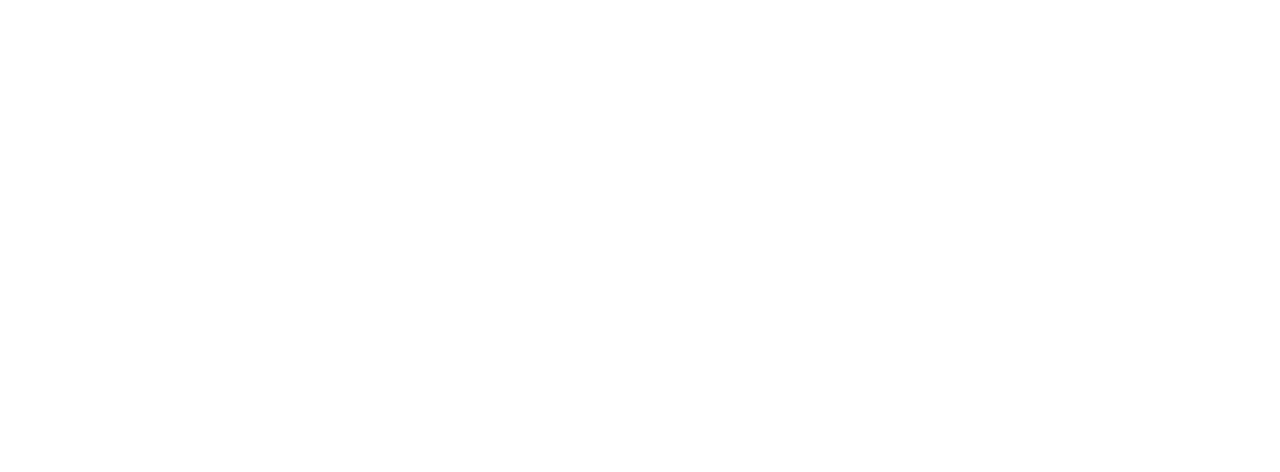
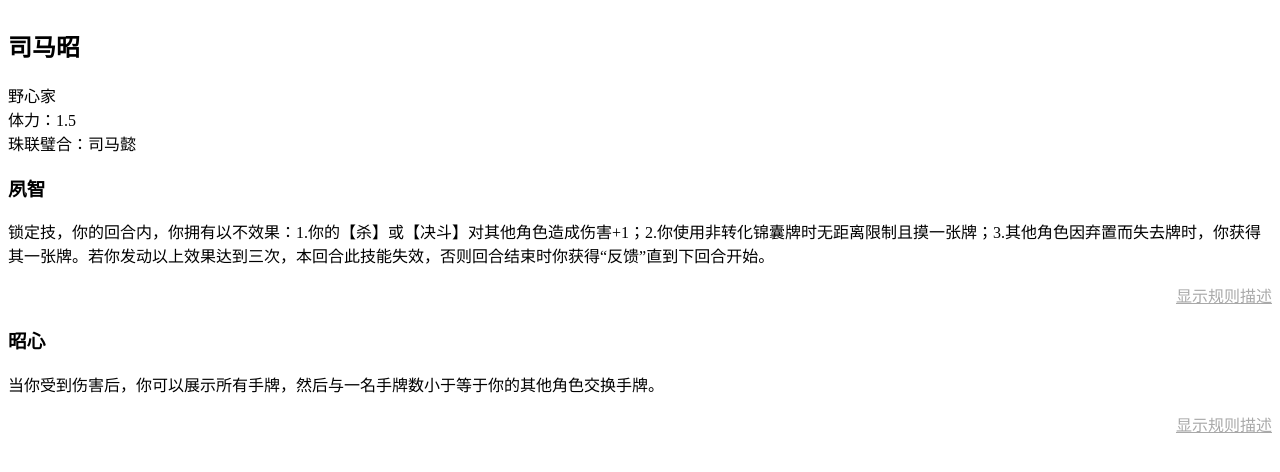
Before and after one commit to SSadamune/sgs-wiki, a Next.js app: page /guide/general/AM001 in a window 1280 px wide. Before the commit this address had no page. Shown: the top 472 px of the page. Built offline with nearby package versions, Linux system fonts and the light colour scheme.

Commit message:
add AM001,002

```diff
--- a/src/components/pages/guide/GeneralList/GeneralList.tsx
+++ b/src/components/pages/guide/GeneralList/GeneralList.tsx
@@ -12,6 +12,7 @@ type Props = {
 // TODO: common
 const newExpansions: ExpansionName[] = ["SP", "纵横捭阖", "海外专属"];
 const otherOfficialVersions: VersionId[] = [
+  "half-official-other",
   "official-online-new",
   "official-mobile",
   "official-oversea",
@@ -37,7 +38,7 @@ export function GeneralList({ detailLink }: Props) {
   } = {
     showsNewExpansions: "新扩展",
     showsHalfOfficial: "官盗增修",
-    showsOtherOfficial: "采用旧版",
+    showsOtherOfficial: "其它版本",
     showsDouDiy: "豆包DIY",
     showsOtherDiy: "其它DIY",
   };
--- a/src/data/generals.ts
+++ b/src/data/generals.ts
@@ -507,7 +507,7 @@ export const generals: Record<string, General> = {
             standardizedSkill: {
               description:
                 "当确定你因其他角色的获得而移动的牌时，若你的能被该角色获得的牌数大于X，你可将此次移动的牌改为你的X张牌（X为此次移动的牌数）。",
-              type: "Trigger",
+
               timing: "确定移动的牌时",
             },
           },
@@ -518,7 +518,7 @@ export const generals: Record<string, General> = {
             standardizedSkill: {
               description:
                 "每回合限一次，一名角色的牌因弃置而移至弃牌堆后，若该角色：为你，你可以获得此次被移动的牌中的一张；为当前回合角色，且其手牌数不大于你，你可以令其选择此次被移动的牌中的一张，其获得之。",
-              type: "Trigger",
+
               timing: "移至目标区域后",
             },
           },
@@ -793,7 +793,7 @@ export const generals: Record<string, General> = {
             standardizedSkill: {
               description:
                 "当你造成或受到伤害后，若你于当前回合内未发动过此技能且此武将牌处于明置状态且你的另一张武将牌：处于明置状态，你可令与你势力相同的角色各摸一张牌；处于暗置状态，你可对与你势力不同的一名角色造成1点普通伤害。",
-              type: "Trigger",
+
               timing: ["造成伤害后", "受到伤害后"],
             },
             memo: "不能通过发动“望归”明置此武将牌（暗置时不满足任何发动条件）。",
@@ -805,7 +805,7 @@ export const generals: Record<string, General> = {
             standardizedSkill: {
               description:
                 "当黑色【杀】或黑色普通锦囊牌于其他角色的出牌阶段内指定目标后，若使用者为该角色且其于此回合内于使用此牌之前未使用过黑色【杀】或黑色普通锦囊牌且目标对应的角色数为1，你可发动此技能▶{若其手牌数小于体力值，其将手牌补至X张（X为其体力值），其于此回合内不能使用对应的实体牌均是其手牌区的牌的牌}。若你与其所有武将牌均处于明置状态，你可暗置你的一张不为君主武将牌且不为士兵牌的武将牌▷其暗置你选择的其一张不为君主武将牌且不为士兵牌的武将牌，你与其于此回合内不能明置以此法暗置的武将牌。 ",
-              type: "Trigger",
+
               timing: ["牌指定目标后"],
             },
             memo: "如果不满足‘手牌小于体力值’，则无法执行补牌和封出牌的效果；但如果双方均已明置武将牌，仍然可以执行暗置武将牌的操作。",
@@ -1325,7 +1325,7 @@ export const generals: Record<string, General> = {
             standardizedSkill: {
               description:
                 "当你受到伤害时，你可弃置两张颜色相同的牌▶伤害值-1。若没有与你势力相同的其他角色，你判定，若结果为红色，你摸一张牌。",
-              type: "Trigger",
+
               timing: "受到伤害时",
             },
           },
@@ -1336,7 +1336,7 @@ export const generals: Record<string, General> = {
             standardizedSkill: {
               description:
                 "当你进行的判定结果确定后，若判定牌为包含使用者对目标对应的角色造成伤害的效果的牌，你可获得此牌▶你可令当前回合角色使用【杀】的次数上限于此回合内+1且其手牌上限于此回合内+1。 ",
-              type: "Trigger",
+
               timing: "判定结果确定后",
             },
             keywords: ["伤害类牌"],
@@ -1430,19 +1430,17 @@ export const generals: Record<string, General> = {
             memo: "你从角色A的装备区里获得的牌，不能把它还给A（若A是你自己，则不能留在自己手上）。",
             standardizedSkill: [
               {
-                isChild: true,
                 index: 1,
                 description:
                   "出牌阶段开始时，你可获得与你势力相同的一名角色装备区里的一张牌▶若其：为你，你将此牌交给一名角色；不为你，你可将此牌交给另一名角色。",
-                type: "Trigger",
+
                 timing: "出牌阶段开始时",
               },
               {
-                isChild: true,
                 index: 2,
                 description:
                   "当牌被使用时，若使用者与你势力相同，且此牌的目标角色包含其，且本回合未因其使用相同类别的牌而发动过此技能，（你令）其可摸一张牌。",
-                type: "Trigger",
+
                 timing: "牌被使用时",
               },
             ],
@@ -1454,7 +1452,7 @@ export const generals: Record<string, General> = {
             standardizedSkill: {
               description:
                 "其他角色的出牌阶段结束时，若你于此阶段内失去过至少X张牌（X为你的体力值且至少为1），你可将你的手牌补至Y张（Y为你的体力上限）▶你可变更。 ",
-              type: "Trigger",
+
               timing: "出牌阶段结束时",
             },
           },
@@ -1804,19 +1802,17 @@ export const generals: Record<string, General> = {
               "你首次明置此武将牌时，将两张剩余武将牌扣置于武将牌上，称为“魂”；每回合每种牌名限一次，你可以移去一张“魂”，视为使用任意一种基本牌或普通锦囊牌（目标仅包括与此“魂”牌面势力相同或未确定势力的角色）。",
             standardizedSkill: [
               {
-                isChild: true,
                 index: 1,
                 description:
                   "当你明置此武将牌后，若你未发动过此技能，你随机将武将牌堆里的两张牌扣置于武将牌上（称为“魂”）。",
-                type: "Trigger",
+
                 timing: "明置武将牌后",
               },
               {
-                isChild: true,
                 index: 2,
                 description:
                   "当你需要使用与你于当前回合内以此法使用过的牌的牌名均不同的除【闪】外的基本牌/除【无懈可击】外的普通锦囊牌时，你可将一张“魂”置入武将牌堆▶你使用无对应的实体牌的此基本牌/普通锦囊牌（有势力且与你以此法置入武将牌堆的“魂”代表的武将牌势力不同的角色不是你以此法使用的牌的合法目标）。",
-                type: "Trigger",
+
                 timing: "需要使用牌时",
               },
             ],
@@ -1827,19 +1823,17 @@ export const generals: Record<string, General> = {
               "当你受到伤害后，或与你势力不同的角色从濒死被救回后，你可以将一张剩余武将牌扣置为“魂”。",
             standardizedSkill: [
               {
-                isChild: true,
                 index: 1,
                 description:
                   "当你受到伤害后，你可随机将武将牌堆里的一张牌扣置于武将牌上（称为“魂”）。",
-                type: "Trigger",
+
                 timing: "明置武将牌后",
               },
               {
-                isChild: true,
                 index: 2,
                 description:
                   "当一名角色的濒死结算结束后，若其与你势力不同且存活，你可随机将武将牌堆里的一张牌扣置于武将牌上（称为“魂”）。 ",
-                type: "Trigger",
+
                 timing: "需要使用牌时",
               },
             ],
@@ -1866,19 +1860,17 @@ export const generals: Record<string, General> = {
               "你首次明置此武将牌时，将两张剩余武将牌扣置于武将牌上，称为“魂”；每回合每种类别限一次，你可以移去一张“魂”，视为使用任意一种基本牌或普通锦囊牌（【闪】和【无懈可击】除外，目标不能包含与此“魂”牌面势力相同或未确定势力的角色）。",
             standardizedSkill: [
               {
-                isChild: true,
                 index: 1,
                 description:
                   "当你明置此武将牌后，若你未发动过此技能，你随机将武将牌堆里的两张牌扣置于武将牌上（称为“魂”）。",
-                type: "Trigger",
+
                 timing: "明置武将牌后",
               },
               {
-                isChild: true,
                 index: 2,
                 description:
                   "当你需要使用与你于当前回合内以此法使用过的牌的类别均不同的除【闪】外的基本牌/除【无懈可击】外的普通锦囊牌时，你可将一张“魂”置入武将牌堆▶你使用无对应的实体牌的此基本牌/普通锦囊牌（有势力且与你以此法置入武将牌堆的“魂”代表的武将牌势力不同的角色不是你以此法使用的牌的合法目标）。",
-                type: "Trigger",
+
                 timing: "需要使用牌时",
               },
             ],
@@ -1890,28 +1882,25 @@ export const generals: Record<string, General> = {
               "当你受到伤害后，或与你势力不同的角色从濒死被救回后，你可以将一张剩余武将牌扣置为“魂”。准备阶段，你可以移去至多两张“魂”，获得等量的“魂”。",
             standardizedSkill: [
               {
-                isChild: true,
                 index: 1,
                 description:
                   "当你受到伤害后，你可随机将武将牌堆里的一张牌扣置于武将牌上（称为“魂”）。",
-                type: "Trigger",
+
                 timing: "明置武将牌后",
               },
               {
-                isChild: true,
                 index: 2,
                 description:
                   "当一名角色的濒死结算结束后，若其与你势力不同且存活，你可随机将武将牌堆里的一张牌扣置于武将牌上（称为“魂”）。 ",
-                type: "Trigger",
+
                 timing: "濒死结算结束后",
               },
 
               {
-                isChild: true,
                 index: 3,
                 description:
                   "准备阶段，你可将至多两张“魂”置入武将牌堆▶你随机将武将牌堆里的等量张牌扣置于武将牌上（称为“魂”）。 ",
-                type: "Trigger",
+
                 timing: "准备阶段",
               },
             ],
@@ -2085,7 +2074,7 @@ export const generals: Record<string, General> = {
             standardizedSkill: {
               description:
                 "出牌阶段，若你于此回合内{未发动过此技能或上一次因发动此技能而使用的牌为【知己知彼】/【远交近攻】}，你可使用对应的实体牌为你的一张♠手牌的【远交近攻】/【知己知彼】。",
-              type: "Trigger",
+
               timing: "出牌阶段的空闲时间点",
             },
           },
@@ -2097,7 +2086,7 @@ export const generals: Record<string, General> = {
             standardizedSkill: {
               description:
                 "锁定技，当你受到伤害时，若你不在来源的攻击范围内，你令伤害值-1。 ",
-              type: "Trigger",
+
               timing: ["受到伤害时"],
             },
           },
@@ -2126,6 +2115,151 @@ export const generals: Record<string, General> = {
   // =============================== AMBITION ================================
   //
   // =========================================================================
+
+  AM001: {
+    id: "AM001",
+    name: "司马昭",
+    faction: "野心家",
+    health: 1.5,
+    defaultVersion: "official",
+    relatedGenerals: ["司马懿"],
+    versions: [
+      {
+        versionId: "official",
+        skills: [
+          {
+            name: "夙智",
+            description:
+              "锁定技，你的回合内，你拥有以不效果：1.你的【杀】或【决斗】对其他角色造成伤害+1；2.你使用非转化锦囊牌时无距离限制且摸一张牌；3.其他角色因弃置而失去牌时，你获得其一张牌。若你发动以上效果达到三次，本回合此技能失效，否则回合结束时你获得“反馈”直到下回合开始。",
+            standardizedSkill: [
+              {
+                index: 1,
+                description:
+                  "当你于回合内因执行【杀】或【决斗】的效果而造成伤害时，若使用者为你且X＜3，你令伤害值+1。",
+                timing: "造成伤害时",
+              },
+              {
+                index: 2,
+                description:
+                  "当非转化的锦囊牌于你的回合内被使用时，若使用者为你且X＜3，你摸一张牌。",
+                timing: "牌被使用时",
+              },
+              {
+                index: 3,
+                description:
+                  "当其他角色的牌于你的回合内因弃置而置入弃牌堆后，若X＜3，你获得其一张牌。",
+                timing: "移至目标区域后",
+              },
+              {
+                index: 4,
+                description:
+                  "若X＜3，你于回合内使用非转化的锦囊牌无距离关系的限制。",
+                timing: null,
+              },
+              {
+                index: 5,
+                description:
+                  "回合结束前，若X＜3，你于你的下个回合开始之前拥有〖反馈〗。（X为你于此回合内发动〖夙智①〗、〖夙智②〗和〖夙智③〗的次数之和） ",
+                timing: "回合结束前",
+              },
+            ],
+            label: "锁定技",
+          },
+          {
+            name: "昭心",
+            description:
+              "当你受到伤害后，你可以展示所有手牌，然后与一名手牌数小于等于你的其他角色交换手牌。",
+            standardizedSkill: {
+              description:
+                "当你受到伤害后，你可展示所有手牌▶你与一名手牌数不大于你的其他角色交换手牌。",
+              timing: "受到伤害后",
+            },
+          },
+        ],
+      },
+    ],
+    expansionPack: "不臣",
+  },
+
+  AM002: {
+    id: "AM002",
+    name: "钟会",
+    faction: "野心家",
+    health: 2,
+    defaultVersion: "half-official-other",
+    versions: [
+      {
+        versionId: "official",
+        skills: [
+          {
+            name: "权计",
+            description:
+              "每回合各限一次，当你造成或受到伤害后，你楼可以摸一张牌并将一张牌置于武将牌上，称为“权”；你的手牌上限+X（X为“权”数）。",
+            standardizedSkill: [
+              {
+                index: 1,
+                description:
+                  "当你受到伤害后，若你于当前回合内未发动过此技能，你可摸一张牌▶你将一张牌置于武将牌上（称为“权”）。",
+                timing: "受到伤害后",
+              },
+              {
+                index: 2,
+                description:
+                  "当你造成伤害后，若你于当前回合内未发动过此技能，你可摸一张牌▶你将一张牌置于武将牌上（称为“权”）。",
+                timing: "造成伤害后",
+              },
+              {
+                index: 3,
+                description: "你的手牌上限+X（X为“权”数）。",
+                timing: null,
+              },
+            ],
+          },
+          {
+            name: "排异",
+            description:
+              "出牌阶段限一次，你可移去一张“权”，令-名角色摸X张牌（X为“权”数且至多为7）若其手牌数大于你，你对其造成1点伤害。",
+            standardizedSkill: {
+              description:
+                "出牌阶段限一次，你可将一张“权”置入弃牌堆并选择一名角色▶其摸X张牌（X=min{“权”数,7}）。若其手牌数大于你，你对其造成1点普通伤害。 ",
+              timing: "出牌阶段的空闲时间点",
+            },
+          },
+        ],
+      },
+      {
+        versionId: "half-official",
+        skills: [
+          {
+            name: "权计",
+            description:
+              "每回合各限一次，当你造成或受到伤害后，你可以摸X张牌，然后你将等量的牌置于武将牌上，称为“权”；你的手牌上限+X（X为“权”数，至少为1，至多为你的体力上限）。",
+          },
+          {
+            name: "排异",
+            description:
+              "出牌阶段限一次，你可以对一名角色发起一次“军令”，若其执行，你摸X张牌并移去一张“权”；若其不执行，你可以对与其势力相同的至多X名角色各造成1点伤害并移去等量的“权”（X为“权”数，至少为1，至多为你的体力上限）。",
+          },
+        ],
+      },
+      {
+        versionId: "half-official-other",
+        skills: [
+          {
+            name: "权计",
+            description:
+              "当你造成或受到1点伤害后，你可以摸一张牌，然后弃置一张牌，若X小于你的体力上限，将此牌置于武将牌上，称为“权”；你的手牌上限+X（X为“权”数）。",
+          },
+          {
+            name: "排异",
+            description:
+              "出牌阶段限一次，你可对一名角色发起“军令若其执行，你摸X张牌，移去一张“权”若其不执行，你可以对与其势力相同的至多X名角色各造成1点伤害，移去等量的“权”（X为“权”数）。",
+          },
+        ],
+      },
+    ],
+    expansionPack: "不臣",
+  },
 
   // TODO: others
 
@@ -2155,26 +2289,21 @@ export const generals: Record<string, General> = {
               "出牌阶段开始时，你可以横置或重置。你横置/重置后，可以将“板”标记移动到你上家的左边/下家的右边，你视为位于此位置（不改变回合顺序）。",
             standardizedSkill: [
               {
-                isChild: true,
                 index: 1,
                 description: "出牌阶段开始时，你可以横置或重置。",
-                type: "Trigger",
                 timing: "出牌阶段开始时",
               },
               {
-                isChild: true,
                 index: 2,
                 description:
                   "你横置后/重置后，（若场上没有“板”，你获得“板”标记）你可以将“板”置于你上家的左边/下家的右边。",
-                type: "Trigger",
                 timing: ["横置后", "重置后"],
               },
               {
-                isChild: true,
                 index: 3,
                 description:
                   "若场上有“板”，在距离、座次和阵法的计算中，你视为处于“板”所在的位置。",
-                type: "State",
+                timing: null,
               },
               //
             ],
@@ -2208,19 +2337,17 @@ export const generals: Record<string, General> = {
               "当你判定/拼点时，你可以卜算2，然后你可以将牌堆底的一张牌当作此判定结果/拼点牌。",
             standardizedSkill: [
               {
-                isChild: true,
                 index: 1,
                 description:
                   "当你判定时，你可以卜算2▶你可以将牌堆底的一张牌置入处理区来作为判定牌。",
-                type: "Trigger",
+
                 timing: "判定时",
               },
               {
-                isChild: true,
                 index: 2,
                 description:
                   "当一名角色进行拼点时，若你是拼点的发起者或拼点的目标，你可以卜算2▶你选择拼点的牌的范围为你手牌区里或牌堆底的一张牌。",
-                type: "Trigger",
+
                 timing: "进行拼点时",
               },
             ],
@@ -2232,27 +2359,27 @@ export const generals: Record<string, General> = {
           //     "每项限一次：1.你可以视为使用任意普通锦囊牌；2.你可以视为使用野心家标记；3.发动另一张武将牌的触发类技能时，可以改为发动任意同时机的无标签技能。执行过全部选项后，“组局”视为未发动过。",
           //   standardizedSkill: [
           //     {
-          //       isChild: true,
+          //
           //       index: 1,
           //       description:
           //         "当你需要使用任意普通锦囊牌时，若你没有发动过〖牌主①〗，你可使用无对应实体牌的此锦囊▷若你发动过〖牌主②〗和〖牌主③〗，且你发动过〖约局〗，你令〖约局〗的发动次数上限+1。",
-          //       type: "Trigger",
+          //
           //       timing: "需要使用牌时",
           //     },
           //     {
-          //       isChild: true,
+          //
           //       index: 2,
           //       description:
           //         "当你需要使用阴阳鱼标记、珠联璧合标记或先驱标记时，若你没有发动过〖牌主②〗，你可以视为使用此标记▷若你发动过〖牌主①〗和〖牌主③〗，且你发动过〖约局〗，你令〖约局〗的发动次数上限+1。",
-          //       type: "Trigger",
+          //
           //       timing: "DIY时机",
           //     },
           //     {
-          //       isChild: true,
+          //
           //       index: 3,
           //       description:
           //         "当你另一张武将牌上的一个触发类技能的时机被触发时，若你满足此触发类技能的发动条件，且你没有发动过〖牌主③〗，你可以令此触发类技能于此时机内失效▶你可以发动任意武将的没有技能标签的在此时机触发的技能▷若你发动过〖牌主②〗和〖牌主③〗，且你发动过〖约局〗，你令〖约局〗的发动次数上限+1。",
-          //       type: "Trigger",
+          //
           //       timing: "DIY时机",
           //     },
           //   ],
@@ -2260,14 +2387,14 @@ export const generals: Record<string, General> = {
           {
             name: "襄举",
             description:
-              "摸牌阶段开始时，你可以对所有其他角色发起议事，若结果为：红，你可以跳过此阶段，并视为对你和红色意见角色使用【联军盛宴】；黑，你判定，你可以对议事牌花色与判定结果相同的角色和你自己造成1点冰冻伤害。",
+              "摸牌阶段开始时，你可以对所有其他角色发起议事，若结果为：红，你跳过此阶段，并视为对你和红色意见角色使用【联军盛宴】；黑，你判定，你可以对议事牌花色与判定结果相同的一名角色和你自己造成1点冰冻伤害。",
             keywords: ["议事", "冰属性伤害"],
             standardizedSkill: {
               description:
                 // 用“议事”关键字描述
-                "摸牌阶段开始时，你可以令所有有手牌的其他角色同时展示一张手牌▶若以此法展示的红色牌多于黑色牌，你可以跳过此阶段▷你对你和所有以此法展示红色牌的其他角色使用一张无对应实体牌的【联军盛宴】（你因执行此牌的效果而摸牌或回复的总数为以此法展示红色牌的角色数）。若以此法展示的黑色牌多于红色牌，你判定，你可以对你和以此法展示的牌与判定结果花色相同的角色造成1点冰属性伤害。",
+                "摸牌阶段开始时，你可以令所有有手牌的其他角色同时展示一张手牌▶若以此法展示的红色牌多于黑色牌，你跳过此阶段，你对你和所有以此法展示红色牌的其他角色使用一张无对应实体牌的【联军盛宴】（你因执行此牌的效果而摸牌或回复的总数为以此法展示红色牌的角色数）。若以此法展示的黑色牌多于红色牌，你判定，你可以对你和一名以此法展示的牌与判定结果花色相同的角色造成1点冰属性伤害。",
               // "准备阶段，你可以令所有有手牌的角色同时展示一张手牌▶若以此法展示的红色牌多于黑色牌→本回合的下一个摸牌阶段开始时，跳过此阶段并对所有以此法展示红色牌的其他角色使用一张无对应实体牌的【联军盛宴】。若以此法展示的黑色牌多于红色牌→本回合的下一个出牌阶段开始时，跳过此阶段并判定，你对以此法展示的牌点数不大于判定结果的角色造成1点冰属性伤害。",
-              type: "Trigger",
+
               timing: "摸牌阶段开始时",
             },
           },
@@ -2323,19 +2450,17 @@ export const generals: Record<string, General> = {
               "你或与你势力相同的角色受到对方造成的伤害后，你可以令伤害来源摸一张牌，或受伤角色摸两张牌。你与其击杀对方的奖惩均改为摸两张牌。",
             standardizedSkill: [
               {
-                isChild: true,
                 index: 1,
                 description:
                   "你受到伤害后，若伤害来源与你势力相同，你可以摸两张牌或令其摸一张牌。一名与你势力相同的其他角色受到伤害后，若伤害来源是你，你可以摸一张牌或令其摸两张牌。",
-                type: "Trigger",
+
                 timing: "受到伤害后",
               },
               {
-                isChild: true,
                 index: 2,
                 description:
                   "你/与你势力相同的角色死亡时，若杀死其的角色是与你势力相同的角色/你，奖惩改为“摸两张牌”。",
-                type: "Trigger",
+
                 timing: "死亡时",
               },
             ],
@@ -2347,19 +2472,17 @@ export const generals: Record<string, General> = {
             label: ["主将技", "转换技"],
             standardizedSkill: [
               {
-                isChild: true,
                 index: 1,
                 description:
                   "回合开始时或你明置此武将牌时，若你未确定势力，你可以不公开你的真实势力，你声明任意未以此法声明过的势力▶你视为此势力角色（直到你即将进行死亡结算），你变更副将（以此法失去的副将牌不需要翻至正面朝上，被称为“初始副将”），你失去〖悍跳①〗并获得〖悍跳②〗。",
-                type: "Trigger",
+
                 timing: ["回合开始时", "明置武将牌时"],
               },
               {
-                isChild: true,
                 index: 2,
                 description:
                   "任意势力的角色数变化后，若其他角色的势力均与你相同或均与你不同，你将你的副将变更为“初始副将”（以此法作为你的副将的武将牌处于暗置状态），你视为未确定势力，你失去〖悍跳②〗并获得〖悍跳①〗。",
-                type: "Trigger",
+
                 timing: "DIY时机",
                 isConditional: true,
               },
--- a/src/data/types/Generals.ts
+++ b/src/data/types/Generals.ts
@@ -48,4 +48,4 @@ export type ExpansionName =
   | "DIY"
   | "其它";
 
-export type Faction = "魏" | "蜀" | "吴" | "群" | "汉" | "晋";
+export type Faction = "魏" | "蜀" | "吴" | "群" | "汉" | "晋" | "野心家";
--- a/src/data/types/Version.ts
+++ b/src/data/types/Version.ts
@@ -1,6 +1,7 @@
 export type VersionId =
   | "official"
   | "half-official"
+  | "half-official-other"
   | "official-online"
   | "official-online-new"
   | "official-mobile"
```
Also changed, not shown: src/data/types/Skills.ts (+10 -28 lines), src/data/versions.ts (+7 -2 lines).
